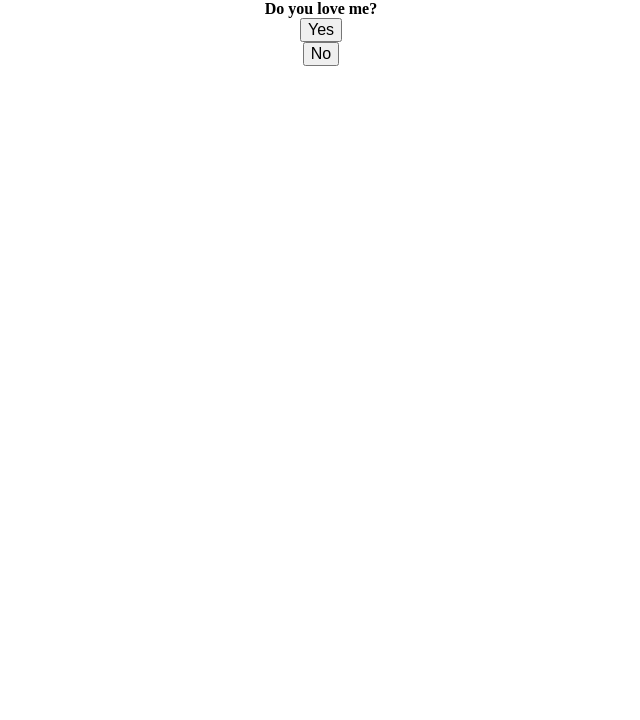
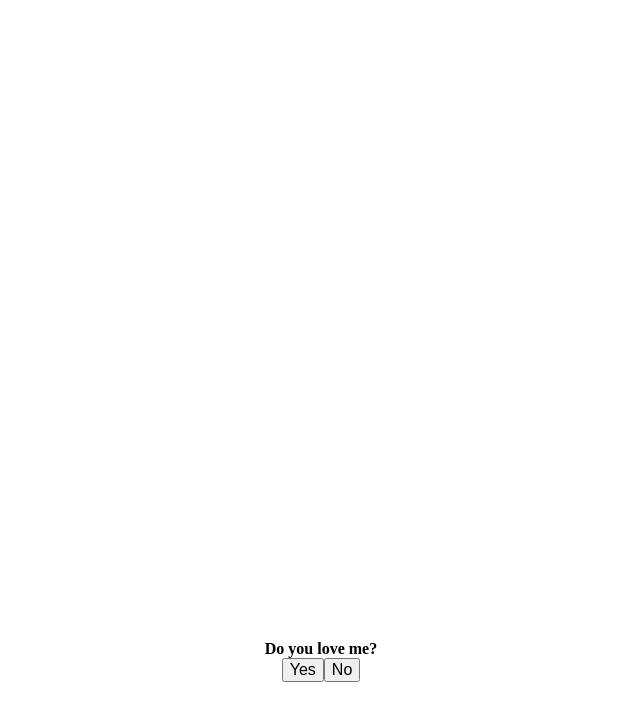
Before and after one commit to David207025/David207025.github.io, a plain HTML site: page index.html in a window 1280 px wide. Shown: the whole page, without its empty margins (319-959 px from the left). Drawn offline with Linux system fonts and the light colour scheme.

Commit message:
Update index.html

```diff
--- a/index.html
+++ b/index.html
@@ -5,16 +5,19 @@
     </title>
   </head>
 
-  <body style="display:flex; flex-direction:column; align-items:center; justify-content:center; padding:0; margin:0;">
+  <body style="display:flex; flex-direction:column; align-items:center; justify-content:center; padding-top: 50%; margin:0;">
     <div style="font-size:2vh; font-weight:900;">
       Do you love me?
     </div>
-    <button id="yes" style="font-size: 2vh;">
+    <div style="display:flex; flex-direction:row;">
+      <button id="yes" style="font-size: 2vh;">
       Yes
     </button>
     <button id="no" style="font-size: 2vh;">
       No
     </button>
+    </div>
+
 
     <script>
       let noButton = document.getElementById("no")
```
